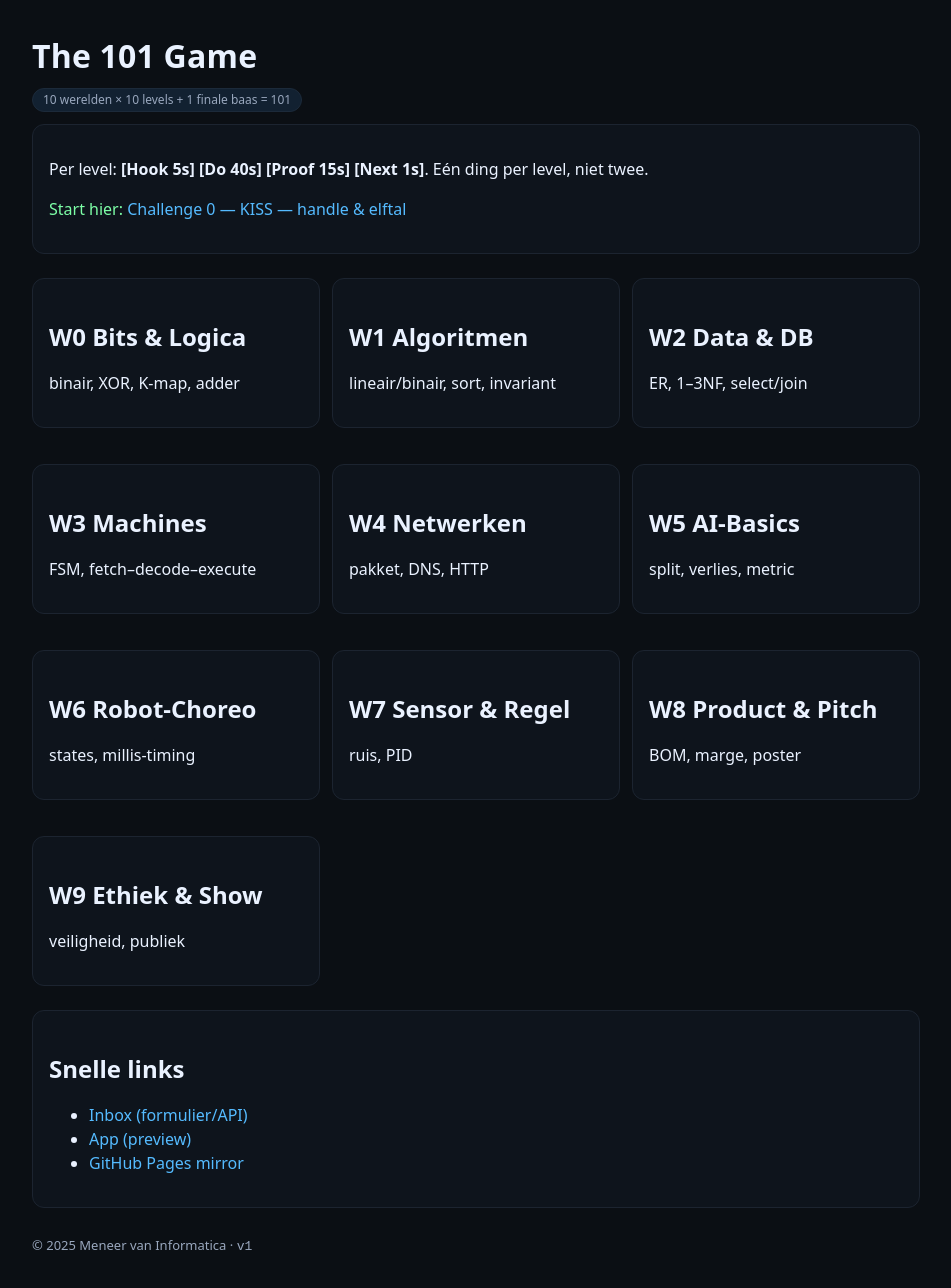
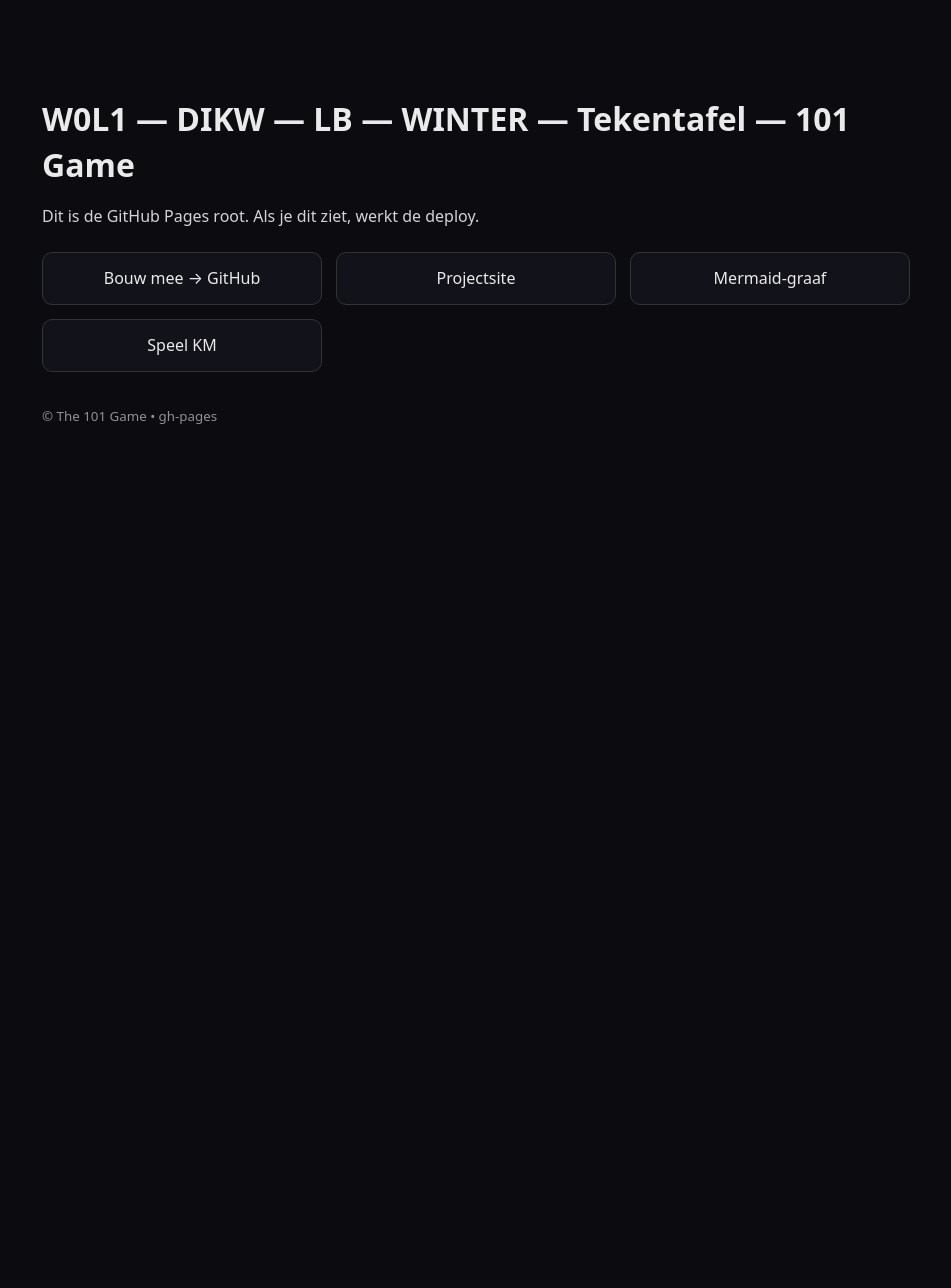
Before and after one commit to meneer-van-informatica/the-101-game, a plain HTML site: page index.html in a window 1280 px wide. Shown: the whole page, without its empty margins (164-1115 px from the left). After the commit the page ends 896 px from the top, so only its background shows below. Drawn offline with Linux system fonts and the light colour scheme.

Commit message:
site: update home met 4 knoppen 2025-09-09T15:40:09Z

```diff
--- a/assets/style.css
+++ b/assets/style.css
@@ -1,14 +1,10 @@
-:root{--bg:#0b0f14;--fg:#eaf2ff;--muted:#99a7bd;--acc:#5bf;--ok:#7dffa7}
-*{box-sizing:border-box}html,body{height:100%}
-body{margin:0;background:var(--bg);color:var(--fg);font:16px/1.5 system-ui,Segoe UI,Roboto,Arial}
-main{max-width:920px;margin:0 auto;padding:32px 16px}
-h1{margin:0 0 6px;font-weight:800;letter-spacing:.2px}
-h2{margin:24px 0 8px}
-a{color:var(--acc);text-decoration:none}a:hover{text-decoration:underline}
-.card{border:1px solid #1c2430;border-radius:12px;padding:16px;margin:12px 0;background:#0e141c}
-.grid{display:grid;grid-template-columns:repeat(auto-fit,minmax(260px,1fr));gap:12px}
-.badge{display:inline-block;background:#122131;border:1px solid #1c2a3a;border-radius:999px;padding:2px 10px;color:var(--muted);font-size:12px}
-kbd{background:#122131;border:1px solid #1c2a3a;border-radius:6px;padding:2px 6px;color:var(--fg)}
-.footer{margin-top:28px;color:var(--muted);font-size:13px}
-.ok{color:var(--ok)}
-pre{white-space:pre-wrap;word-break:break-word}
+:root{--fg:#eaeaea;--bg:#0b0b10;--accent:#8bf}
+*{box-sizing:border-box} html,body{height:100%}
+body{margin:0;background:var(--bg);color:var(--fg);font:16px/1.45 system-ui,-apple-system,Segoe UI,Roboto,Arial}
+main{max-width:900px;margin:6rem auto 2rem;padding:0 1rem}
+h1{font-size:clamp(1.4rem,3vw,2rem);margin:.2rem 0 1rem}
+p{opacity:.9}
+nav.buttons{display:grid;grid-template-columns:repeat(auto-fit,minmax(220px,1fr));gap:14px;margin:24px 0 8px}
+.btn{display:inline-block;text-align:center;padding:14px 16px;border:1px solid #333;border-radius:10px;text-decoration:none;color:var(--fg);background:#12121a}
+.btn:hover{border-color:var(--accent);outline:2px solid #1b2333}
+footer{max-width:900px;margin:0 auto 3rem;padding:0 1rem;opacity:.6}
--- a/index.html
+++ b/index.html
@@ -1,41 +1,17 @@
-<!doctype html>
-<html lang="nl">
-<meta charset="utf-8">
-<meta name="viewport" content="width=device-width,initial-scale=1">
-<title>The 101 Game</title>
-<link rel="stylesheet" href="/assets/style.css">
+<!doctype html><meta charset="utf-8" />
+<title>W0L1 — DIKW — LB — WINTER — Tekentafel — 101 Game</title>
+<link rel="stylesheet" href="assets/style.css">
 <main>
-  <h1>The 101 Game</h1>
-  <div class="badge">10 werelden × 10 levels + 1 finale baas = 101</div>
+  <h1>W0L1 — DIKW — LB — WINTER — Tekentafel — 101 Game</h1>
+  <p>Dit is de GitHub Pages root. Als je dit ziet, werkt de deploy.</p>
 
-  <div class="card">
-    <p>Per level: <b>[Hook 5s]</b> <b>[Do 40s]</b> <b>[Proof 15s]</b> <b>[Next 1s]</b>. Eén ding per level, niet twee.</p>
-    <p class="ok">Start hier: <a href="/101/">Challenge 0 — KISS — handle & elftal</a></p>
-  </div>
-
-  <div class="grid">
-    <div class="card"><h2>W0 Bits & Logica</h2><p>binair, XOR, K-map, adder</p></div>
-    <div class="card"><h2>W1 Algoritmen</h2><p>lineair/binair, sort, invariant</p></div>
-    <div class="card"><h2>W2 Data & DB</h2><p>ER, 1–3NF, select/join</p></div>
-    <div class="card"><h2>W3 Machines</h2><p>FSM, fetch–decode–execute</p></div>
-    <div class="card"><h2>W4 Netwerken</h2><p>pakket, DNS, HTTP</p></div>
-    <div class="card"><h2>W5 AI-Basics</h2><p>split, verlies, metric</p></div>
-    <div class="card"><h2>W6 Robot-Choreo</h2><p>states, millis-timing</p></div>
-    <div class="card"><h2>W7 Sensor & Regel</h2><p>ruis, PID</p></div>
-    <div class="card"><h2>W8 Product & Pitch</h2><p>BOM, marge, poster</p></div>
-    <div class="card"><h2>W9 Ethiek & Show</h2><p>veiligheid, publiek</p></div>
-  </div>
-
-  <div class="card">
-    <h2>Snelle links</h2>
-    <ul>
-      <li><a href="/101/">Inbox (formulier/API)</a></li>
-      <li><a href="/app/">App (preview)</a></li>
-      <li><a href="https://meneer-van-informatica.github.io/">GitHub Pages mirror</a></li>
-    </ul>
-  </div>
-
-  <div class="footer">© <span id="y"></span> Meneer van Informatica · <code>v1</code></div>
+  <nav class="buttons">
+    <a class="btn" href="https://github.com/meneer-van-informatica/the-101-game" target="_blank" rel="noopener">Bouw mee → GitHub</a>
+    <a class="btn" href="http://82.165.231.86/" target="_blank" rel="noopener">Projectsite</a>
+    <a class="btn" href="https://mermaid.live" target="_blank" rel="noopener">Mermaid-graaf</a>
+    <a class="btn" href="http://82.165.231.86/101/" target="_blank" rel="noopener">Speel KM</a>
+  </nav>
 </main>
-<script>document.getElementById('y').textContent=new Date().getFullYear()</script>
-</html>
+<footer>
+  <small>© The 101 Game • gh-pages</small>
+</footer>
```
Also changed, not shown: 1 other file.
